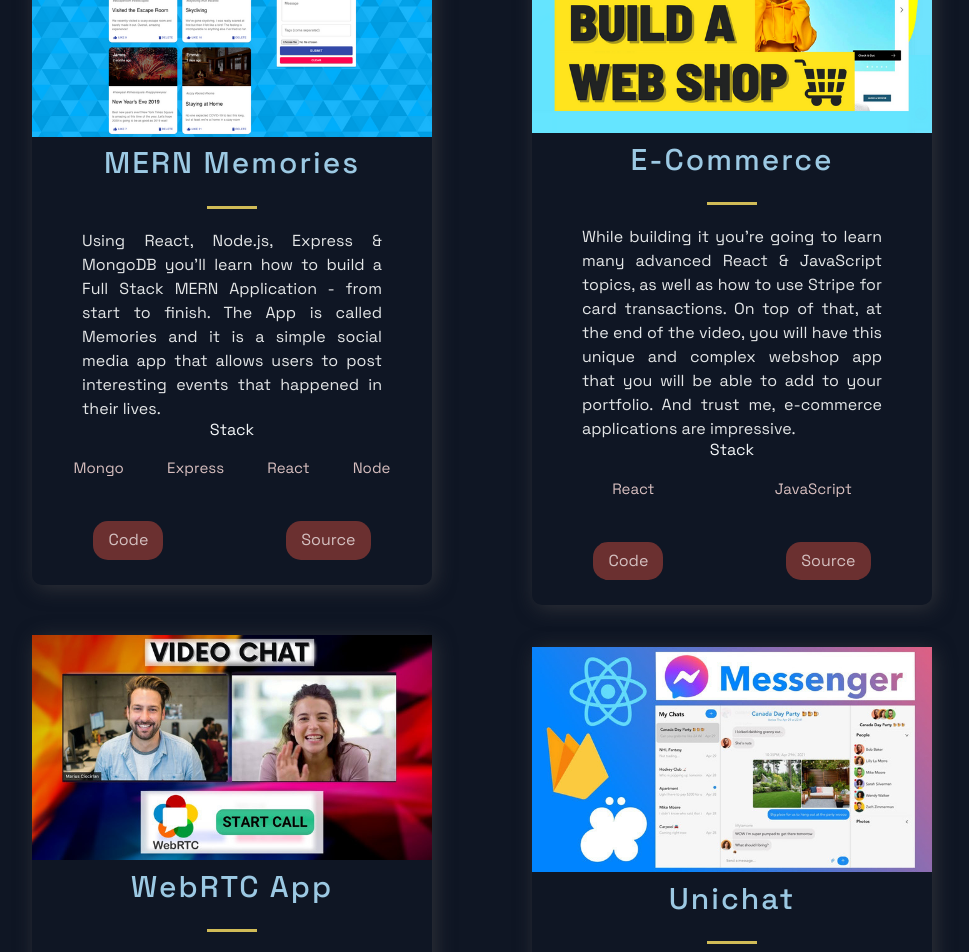
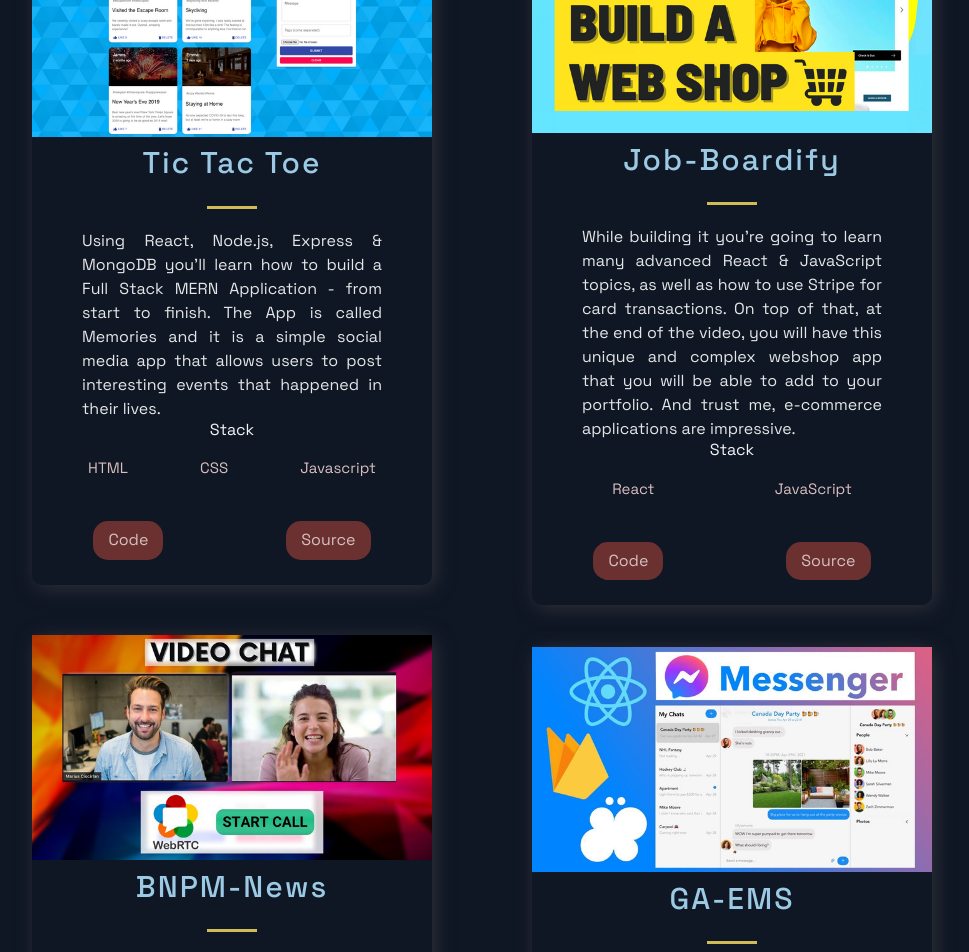
Before and after one commit to mauritzerick/portfolio, a Next.js app: page / in a window 1280 px wide. Shown: the part 1080-2032 px from the top of the page, without its empty margins (158-1127 px from the left). Built offline with nearby package versions, Linux system fonts and the light colour scheme.

Commit message:
added projects

```diff
--- a/src/constants/constants.js
+++ b/src/constants/constants.js
@@ -1,15 +1,15 @@
 export const projects = [
   {
-    title: 'MERN Memories',
+    title: 'Tic Tac Toe',
     description: "Using React, Node.js, Express & MongoDB you'll learn how to build a Full Stack MERN Application - from start to finish. The App is called Memories and it is a simple social media app that allows users to post interesting events that happened in their lives.",
       image: '/images/1.png',
-      tags: ['Mongo', 'Express', 'React', 'Node'],
+      tags: ['HTML', 'CSS', 'Javascript'],
     source: 'https://google.com',
     visit: 'https://google.com',
     id: 0,
   },
   {
-    title: 'E-Commerce',
+    title: 'Job-Boardify',
     description:"While building it you're going to learn many advanced React & JavaScript topics, as well as how to use Stripe for card transactions. On top of that, at the end of the video, you will have this unique and complex webshop app that you will be able to add to your portfolio. And trust me, e-commerce applications are impressive.",
     image: '/images/2.png',
     tags: ['React', 'JavaScript'],
@@ -18,7 +18,7 @@
     id: 1,
   },
   {
-    title: 'WebRTC App',
+    title: 'BNPM-News',
     description: "This is a code repository for the corresponding YouTube video. In this tutorial, we're going to build and deploy a React Video Chat Application using WebRTC.",
       image: '/images/3.jpg',
       tags: ['React', 'WebRTC'],
@@ -27,10 +27,10 @@
     id: 2,
   },
   {
-    title: 'Unichat',
+    title: 'GA-EMS',
     description: "This is a code repository for the corresponding video tutorial. In this video, we will create a full Realtime Chat Application",
     image: '/images/4.jpg',
-    tags: ['React', 'ChatEngine', 'Firebase'],
+    tags: ['Blade', 'Laravel', 'Node.JS'],
     source: 'https://google.com',
     visit: 'https://google.com',
     id: 3,
```
